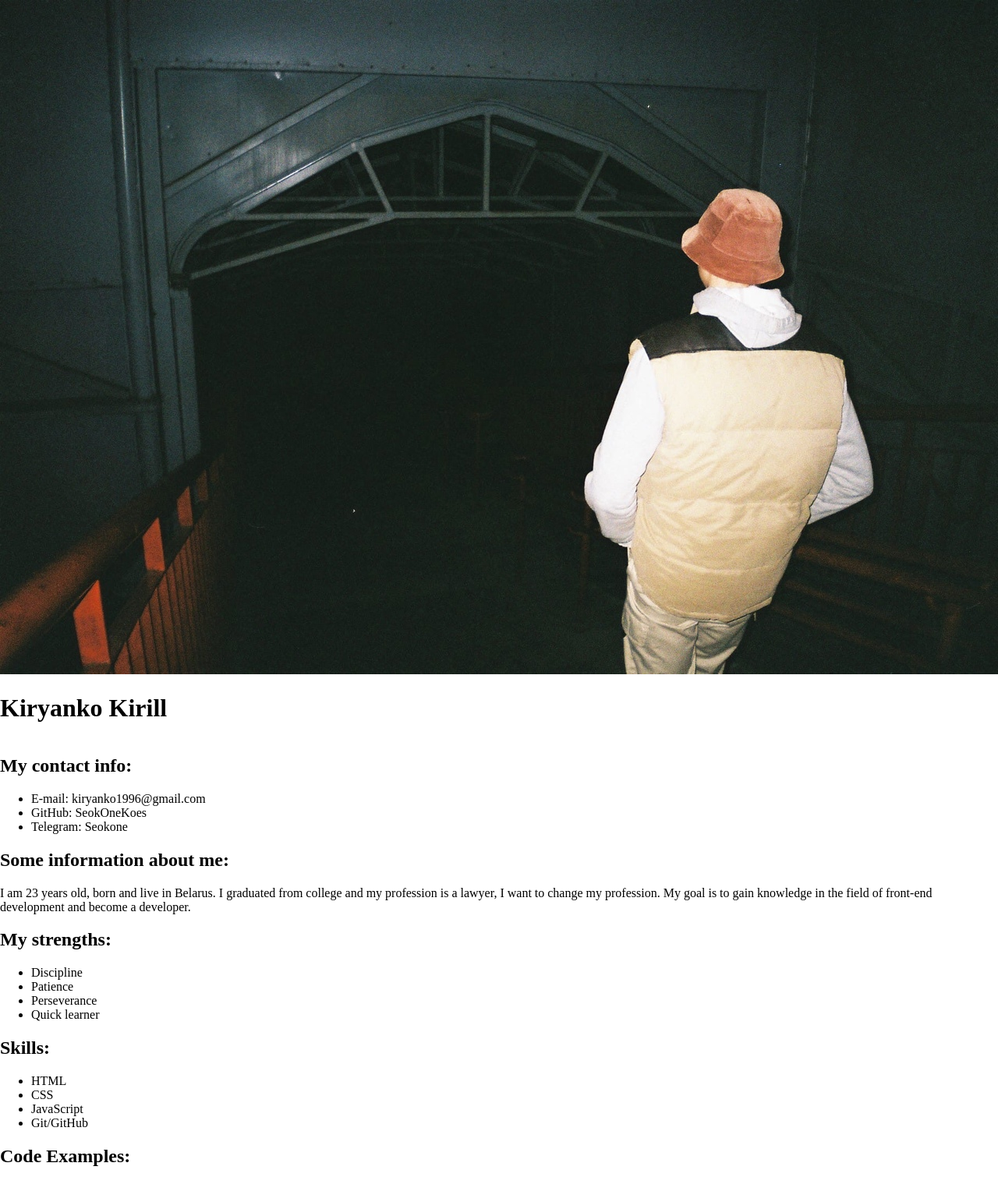
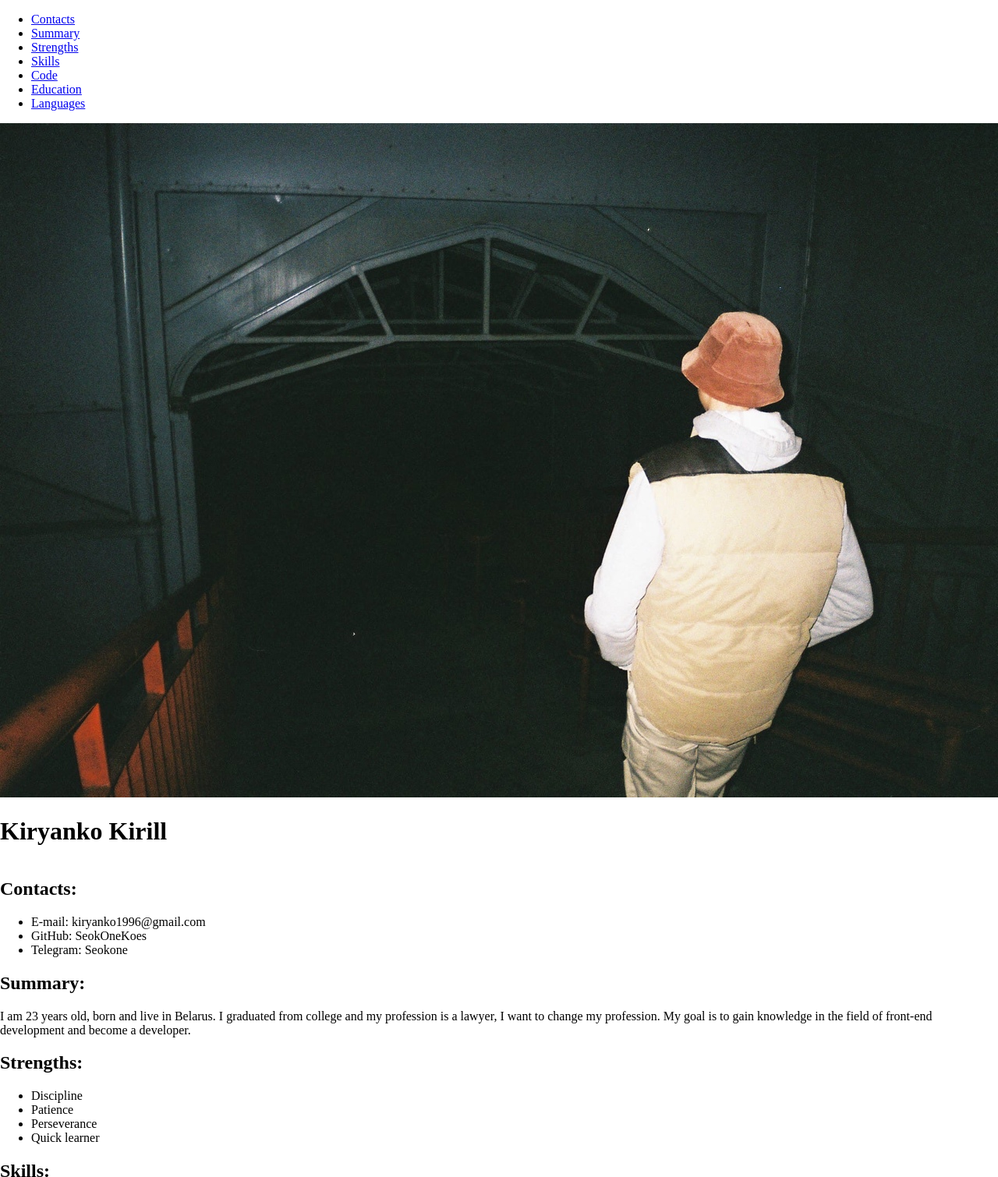
Before and after one commit to SeokOneKoes/rsschool-cv, a plain HTML site: page index.html in a window 1280 px wide. Shown: the top 1510 px of the page at 78% size. Drawn offline with Linux system fonts and the light colour scheme.

Commit message:
feat: add nav list in html file

```diff
--- a/index.html
+++ b/index.html
@@ -13,41 +13,66 @@
   <body>
     <header class="header">
       <div class="container">
+        <nav class="nav">
+          <ul class="nav-list">
+            <li class="nav-item">
+              <a href="#Contacts:" class="nav-link">Contacts</a>
+            </li>
+            <li class="nav-item">
+              <a href="#Summary:" class="nav-link">Summary</a>
+            </li>
+            <li class="nav-item">
+              <a href="#Strengths:" class="nav-link">Strengths</a>
+            </li>
+            <li class="nav-item">
+              <a href="#Skills:" class="nav-link">Skills</a>
+            </li>
+            <li class="nav-item">
+              <a href="#Code:" class="nav-link">Code</a>
+            </li>
+            <li class="nav-item">
+              <a href="#Education:" class="nav-link">Education</a>
+            </li>
+            <li class="nav-item">
+              <a href="#Languages:" class="nav-link">Languages</a>
+            </li>
+          </ul>
+        </nav>
         <img src="./assets/img/My photo.jpg" alt="MY PHOTO" />
         <h1>Kiryanko Kirill</h1>
       </div>
     </header>
     <main class="main">
       <div class="container">
-        <h2>My contact info:</h2>
+        <h2 id="Contacts:">Contacts:</h2>
         <ul>
           <li>E-mail: kiryanko1996@gmail.com</li>
           <li>GitHub: SeokOneKoes</li>
           <li>Telegram: Seokone</li>
         </ul>
-        <h2>Some information about me:</h2>
+        <h2 id="Summary:">Summary:</h2>
         <p>
           I am 23 years old, born and live in Belarus. I graduated from college
           and my profession is a lawyer, I want to change my profession. My goal
           is to gain knowledge in the field of front-end development and become
           a developer.
         </p>
-        <h2>My strengths:</h2>
+        <h2 id="Strengths:">Strengths:</h2>
         <ul>
           <li>Discipline</li>
           <li>Patience</li>
           <li>Perseverance</li>
           <li>Quick learner</li>
         </ul>
-        <h2>Skills:</h2>
+        <h2 id="Skills:">Skills:</h2>
         <ul>
           <li>HTML</li>
           <li>CSS</li>
           <li>JavaScript</li>
           <li>Git/GitHub</li>
         </ul>
-        <h2>Code Examples:</h2>
-        <h2>Education:</h2>
+        <h2 id="Code:">Code:</h2>
+        <h2 id="Education:">Education:</h2>
         <dl>
           <dt>Minsk branch of BTEU:</dt>
           <dd>- Jurisprudence</dd>
@@ -56,7 +81,7 @@
           <dt>RS School:</dt>
           <dd>- JS/FE Pre-School</dd>
         </dl>
-        <h2>Languages:</h2>
+        <h2 id="Languages:">Languages:</h2>
         <ul>
           <li>Russian - native speaker</li>
           <li>English - B2</li>
```
